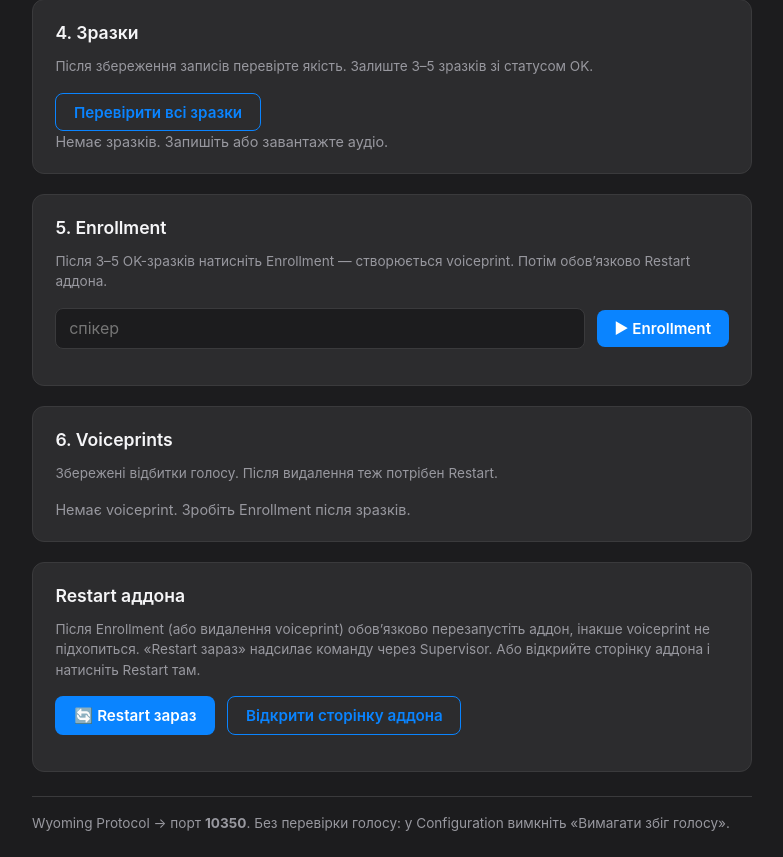
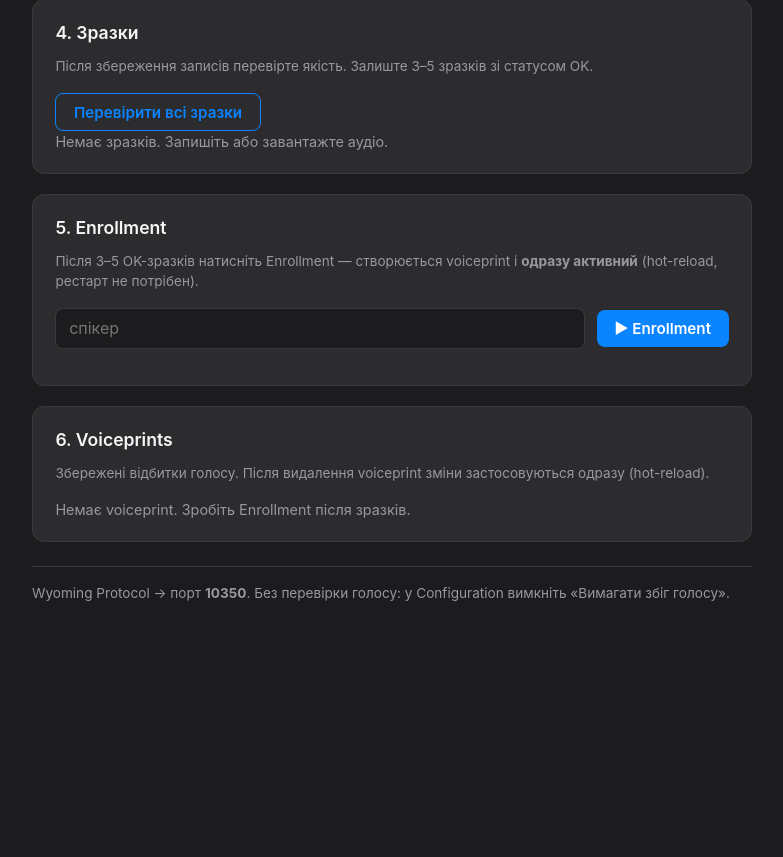
Before and after one commit to kdinya/ha-voice-addons, a Flask app: template voice-match/templates/index.html in a window 1280 px wide. Shown: the part 1081-1938 px from the top of the page, without its empty margins (248-1031 px from the left). After the commit the page ends 1682 px from the top, so only its background shows below. Run offline with Flask 3, Linux system fonts and the light colour scheme; the template is opened without the code that fills it, so the values that code supplies are empty.

Commit message:
Release 2.0.3: remove restart UI, fix docs for hot-reload, sync defaults, improve Dockerfiles, add LICENSE

```diff
--- a/voice-match/config.yaml
+++ b/voice-match/config.yaml
@@ -1,5 +1,5 @@
 name: "Voice Match"
-version: "2.0.2"
+version: "2.0.3"
 slug: "voice_match"
 description: "Верифікація голосу для Home Assistant. Повністю автономний. Hot-reload voiceprints — рестарт після enrollment більше не потрібен."
 url: "https://github.com/kdinya/ha-voice-addons"
--- a/voice-match/static/app.js
+++ b/voice-match/static/app.js
@@ -4,21 +4,13 @@
   const speakerSelect = $("speaker-select");
   const enrollSpeaker = $("enroll-speaker");
   const flashBox = $("flash-box");
-  const restartHint = $("restart-hint");
 
   let mediaRecorder = null, recChunks = [], recBlob = null, recording = false;
   let pendingEnrollment = false; // samples saved but enroll not run
-  let needsRestart = false;
 
   function flash(msg, type) {
     flashBox.innerHTML = '<div class="flash ' + type + '">' + msg + "</div>";
     setTimeout(function () { flashBox.innerHTML = ""; }, 9000);
-  }
-
-  function setNeedsRestart(v) {
-    needsRestart = !!v;
-    if (needsRestart) restartHint.classList.remove("hidden");
-    else restartHint.classList.add("hidden");
   }
 
   function currentSpeaker() {
@@ -224,9 +216,6 @@
   $("btn-enroll").addEventListener("click", async function () {
     var sp = (enrollSpeaker.value || currentSpeaker() || "").trim().toLowerCase();
     if (!sp) { alert("Вкажіть спікера перед Enrollment."); return; }
-    if (pendingEnrollment === false) {
-      // still allow re-enroll
-    }
     $("btn-enroll").disabled = true;
     $("enroll-log").classList.remove("hidden", "ok", "err");
     $("enroll-log").textContent = "Enrollment…\n";
@@ -239,98 +228,14 @@
       $("enroll-log").classList.add(data.ok ? "ok" : "err");
       if (data.ok) {
         pendingEnrollment = false;
-        setNeedsRestart(true);
         await refreshStatus();
-        flash("Enrollment успішний. Зробіть Restart аддона (кнопка нижче).", "success");
+        flash("Enrollment успішний. Voiceprint активний одразу (hot-reload).", "success");
       }
     } catch (e) {
       $("enroll-log").textContent = "" + e;
       $("enroll-log").classList.add("err");
     } finally {
       $("btn-enroll").disabled = false;
-    }
-  });
-
-  function setRestartStatus(msg, type) {
-    var el = $("restart-status");
-    if (!el) return;
-    el.textContent = msg || "";
-    el.classList.remove("warn");
-    if (type === "warn") el.classList.add("warn");
-    if (type === "ok") el.style.color = "var(--success)";
-    else if (type === "err") el.style.color = "var(--danger)";
-    else el.style.color = "";
-  }
-
-  $("btn-restart").addEventListener("click", async function () {
-    if (pendingEnrollment && !confirm("Є збережені зразки без Enrollment. Все одно перезапустити аддон?")) {
-      return;
-    }
-    var btn = $("btn-restart");
-    btn.disabled = true;
-    var prev = btn.textContent;
-    btn.textContent = "⏳ Перезапуск…";
-    setRestartStatus("Надсилаємо команду Restart у Supervisor…");
-    try {
-      var res = await fetch("./api/restart", { method: "POST" });
-      var data = await res.json();
-      if (data.ok) {
-        setNeedsRestart(false);
-        setRestartStatus("✓ " + (data.message || "Restart надіслано. Зачекайте 5–15 с — сторінка може оновитися сама."), "ok");
-        flash(data.message || "Restart надіслано", "success");
-      } else {
-        setRestartStatus("✗ " + (data.message || "Не вдалося"), "err");
-        flash(data.message || "Помилка Restart", "error");
-      }
-    } catch (e) {
-      setRestartStatus("✗ Авто-restart не вдався. Відкрийте сторінку аддона.", "err");
-      flash("Авто-restart не вдався. Відкрийте сторінку аддона і натисніть Restart. " + e, "error");
-    } finally {
-      btn.disabled = false;
-      btn.textContent = prev;
-    }
-  });
-
-  $("btn-addon-page").addEventListener("click", async function () {
-    setRestartStatus("Шукаємо адресу сторінки аддона…");
-    var paths = [
-      "/config/app/voice_match/info",
-      "/hassio/addon/voice_match/info",
-    ];
-    try {
-      var res = await fetch("./api/addon_info");
-      var data = await res.json();
-      if (data.paths && data.paths.length) paths = data.paths.concat(paths);
-      if (data.slug) {
-        paths.unshift("/config/app/" + data.slug + "/info");
-        paths.unshift("/hassio/addon/" + data.slug + "/info");
-      }
-    } catch (e) { /* use defaults */ }
-
-    // unique preserve order
-    var seen = {}, uniq = [];
-    paths.forEach(function (p) {
-      if (!seen[p]) { seen[p] = true; uniq.push(p); }
-    });
-
-    // Prefer modern /config/app/ path first if slug looks like hash_slug
-    uniq.sort(function (a, b) {
-      var sa = a.indexOf("/config/app/") === 0 ? 0 : 1;
-      var sb = b.indexOf("/config/app/") === 0 ? 0 : 1;
-      return sa - sb;
-    });
-
-    var target = uniq[0];
-    setRestartStatus("Перехід: " + target);
-    try {
-      if (window.top && window.top !== window) {
-        window.top.location.href = target;
-      } else {
-        window.location.href = target;
-      }
-    } catch (e) {
-      // cross-origin — open in same tab via relative root
-      window.open(target, "_top");
     }
   });
 
@@ -373,7 +278,6 @@
       renderEnrollment(data.enrollment || []);
       renderVoiceprints(data.voiceprints || []);
       if (data.upstream_uri) $("current-upstream").textContent = data.upstream_uri;
-      // if there are samples but no matching voiceprint for that speaker — pending
       var speakersWithSamples = (data.enrollment || []).map(function (s) { return s.name; });
       var vps = data.voiceprints || [];
       if (speakersWithSamples.some(function (n) { return vps.indexOf(n) < 0; })) {
@@ -433,11 +337,11 @@
     el.innerHTML = html;
     el.querySelectorAll("[data-del-vp]").forEach(function (btn) {
       btn.addEventListener("click", async function () {
-        if (!confirm("Видалити voiceprint «" + btn.dataset.delVp + "»? Після цього потрібен Restart.")) return;
+        if (!confirm("Видалити voiceprint «" + btn.dataset.delVp + "»?")) return;
         var form = new FormData(); form.append("speaker", btn.dataset.delVp);
         await fetch("./delete_voiceprint", { method: "POST", body: form });
-        setNeedsRestart(true);
         await refreshStatus();
+        flash("Voiceprint видалено. Зміни активні одразу (hot-reload).", "success");
       });
     });
   }
--- a/voice-match/templates/index.html
+++ b/voice-match/templates/index.html
@@ -77,7 +77,7 @@
 
     <section class="card">
       <h2>5. Enrollment</h2>
-      <p class="hint">Після 3–5 OK-зразків натисніть Enrollment — створюється voiceprint. Потім обов’язково Restart аддона.</p>
+      <p class="hint">Після 3–5 OK-зразків натисніть Enrollment — створюється voiceprint і <strong>одразу активний</strong> (hot-reload, рестарт не потрібен).</p>
       <div class="field row">
         <input type="text" id="enroll-speaker" placeholder="спікер" pattern="[a-z0-9_\-]{1,32}">
         <button type="button" class="btn primary" id="btn-enroll">▶ Enrollment</button>
@@ -87,19 +87,8 @@
 
     <section class="card">
       <h2>6. Voiceprints</h2>
-      <p class="hint">Збережені відбитки голосу. Після видалення теж потрібен Restart.</p>
+      <p class="hint">Збережені відбитки голосу. Після видалення voiceprint зміни застосовуються одразу (hot-reload).</p>
       <div id="voiceprint-list"><p class="empty">…</p></div>
-    </section>
-
-    <section class="card actions-card">
-      <h2>Restart аддона</h2>
-      <p class="hint">Після Enrollment (або видалення voiceprint) обов’язково перезапустіть аддон, інакше voiceprint не підхопиться. «Restart зараз» надсилає команду через Supervisor. Або відкрийте сторінку аддона і натисніть Restart там.</p>
-      <div class="actions-row">
-        <button type="button" class="btn primary" id="btn-restart">🔄 Restart зараз</button>
-        <button type="button" class="btn secondary" id="btn-addon-page">Відкрити сторінку аддона</button>
-      </div>
-      <p id="restart-status" class="hint"></p>
-      <p id="restart-hint" class="hint warn hidden">⚠ Voiceprint оновлено — зробіть Restart, інакше зміни не застосуються.</p>
     </section>
 
     <footer>
--- a/wyoming-openai-stt/config.yaml
+++ b/wyoming-openai-stt/config.yaml
@@ -1,5 +1,5 @@
 name: "Wyoming OpenAI STT"
-version: "1.5.2"
+version: "1.5.3"
 slug: "wyoming_openai_stt"
 description: "Розпізнавання мови через Groq або OpenAI (українська та російська). Працює як Wyoming STT для Home Assistant і як upstream для Voice Match."
 url: "https://github.com/kdinya/ha-voice-addons"
```
Also changed, not shown: voice-match/CHANGELOG.md, wyoming-openai-stt/CHANGELOG.md, 2 other files.
